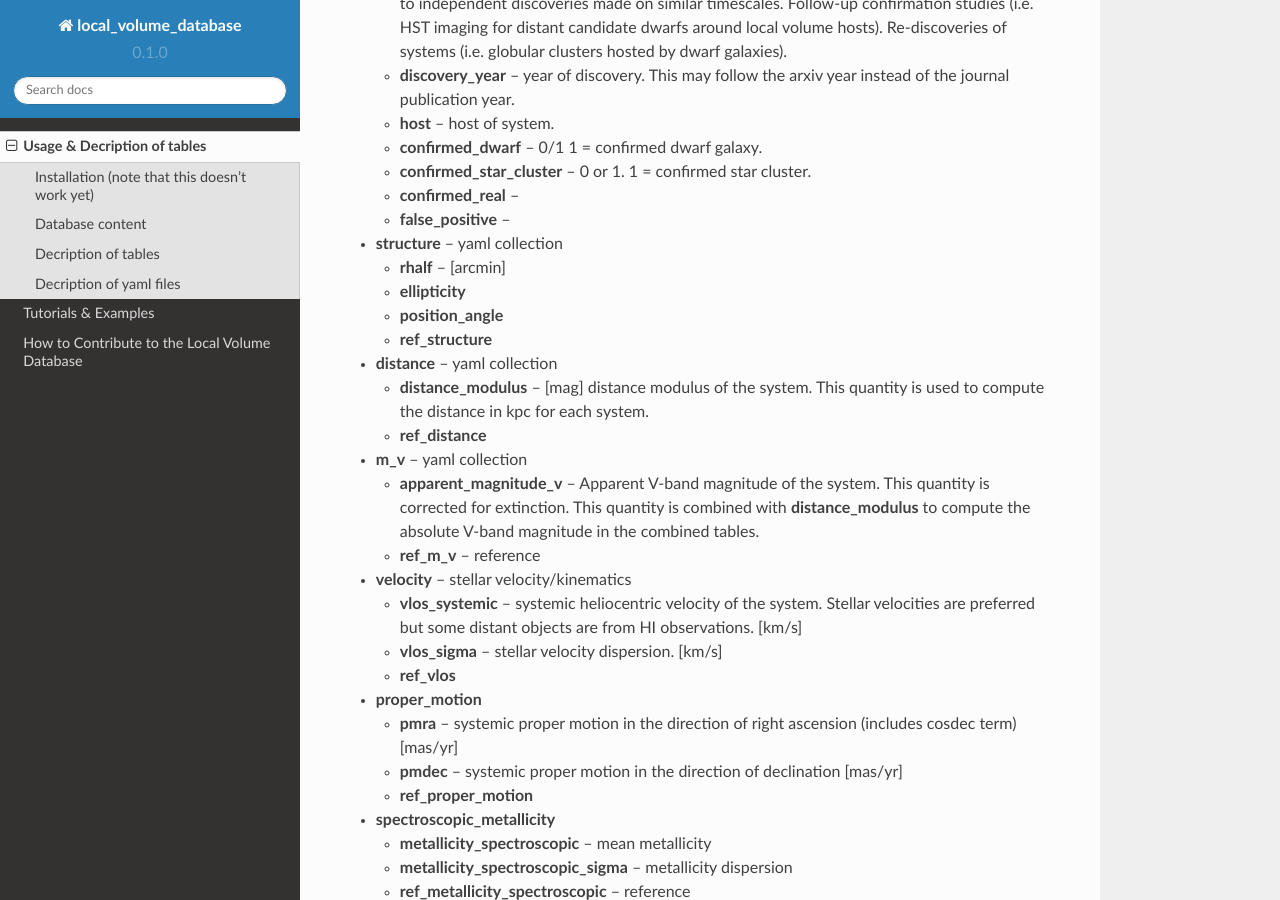
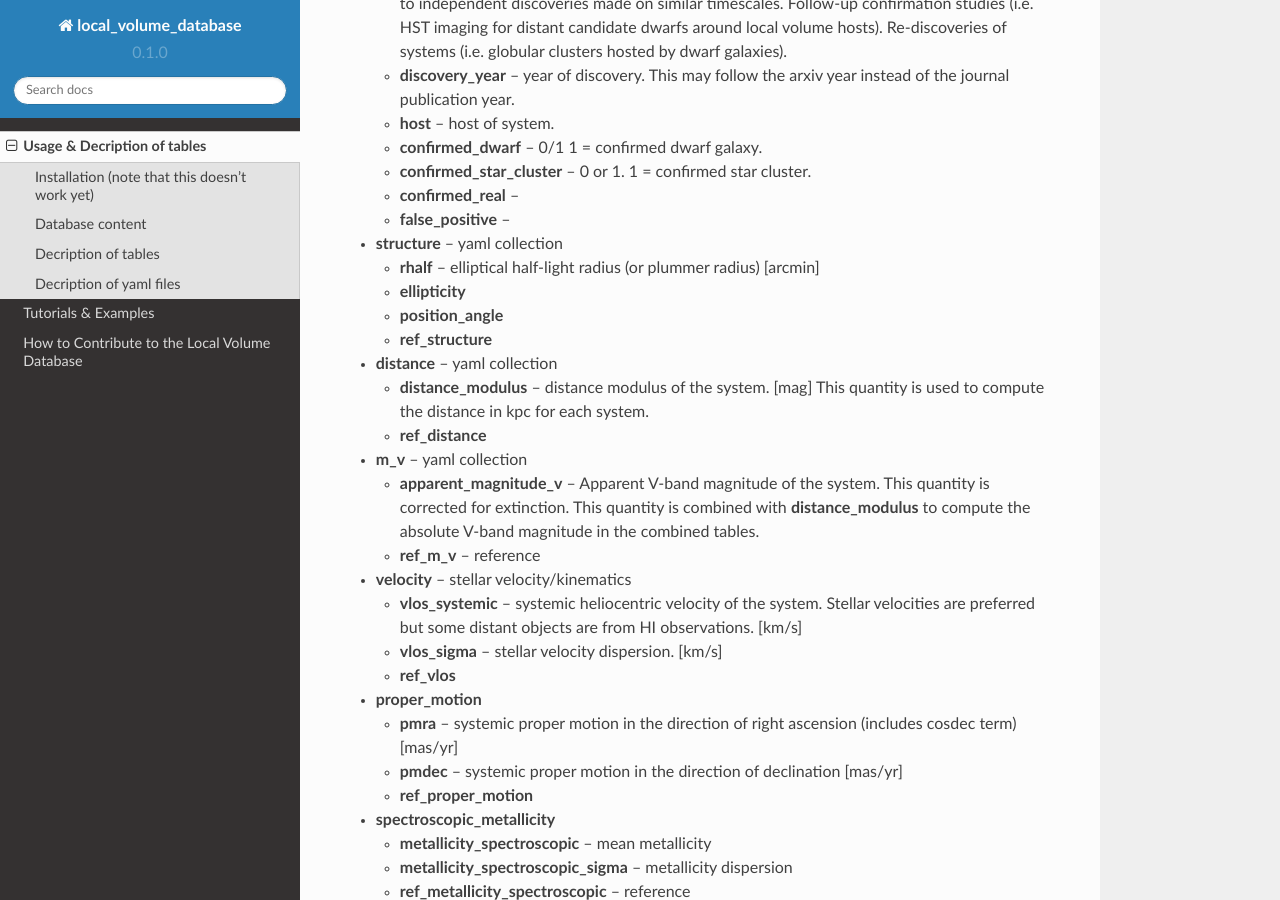
Before and after one commit to apace7/local_volume_database, a Sphinx documentation site: the page built from docs/source/usage.rst, in a window 1280 px wide and 900 px high, scrolled down 2990 px. Built offline with Sphinx 7.4.7 and the Read the Docs theme 2.0.0, drawn with Linux system fonts in a browser that asks for light colours; pages that are not in the unit, such as notebooks, are missing from menus; some of the changed text lies outside the part shown.

Commit message:
Update usage.rst

```diff
--- a/docs/source/usage.rst
+++ b/docs/source/usage.rst
@@ -59,7 +59,7 @@ columns:
 * confirmed_dwarf: (or confirmed_star_cluster) system has been confirmed to be dwarf galaxy (or star cluster) based on spectroscopy, and/or deeper photometry.
 * ra: right ascension ICRS [degree]
 * dec: declination ICRS [degree]
-* rhalf: half-light radius (or plummer radius) in [arcmin]
+* rhalf: elliptical half-light radius (or plummer radius) in [arcmin]
 * ellipticity: 1 - minor/major axis (or 1 - axis ratio)
 * position_angle: N->E [degree]
 * distance_modulus [mag]
@@ -132,7 +132,7 @@ The collections are split such that a single reference can describe the contents
 
 * **structure** -- yaml collection
 
-  * **rhalf** -- [arcmin]
+  * **rhalf** -- elliptical half-light radius (or plummer radius) [arcmin]
 
   * **ellipticity**
 
@@ -142,7 +142,7 @@ The collections are split such that a single reference can describe the contents
 
 * **distance** -- yaml collection
 
-  * **distance_modulus** -- [mag] distance modulus of the system. This quantity is used to compute the distance in kpc for each system.
+  * **distance_modulus** --  distance modulus of the system. [mag] This quantity is used to compute the distance in kpc for each system.
 
   * **ref_distance**
 
```
